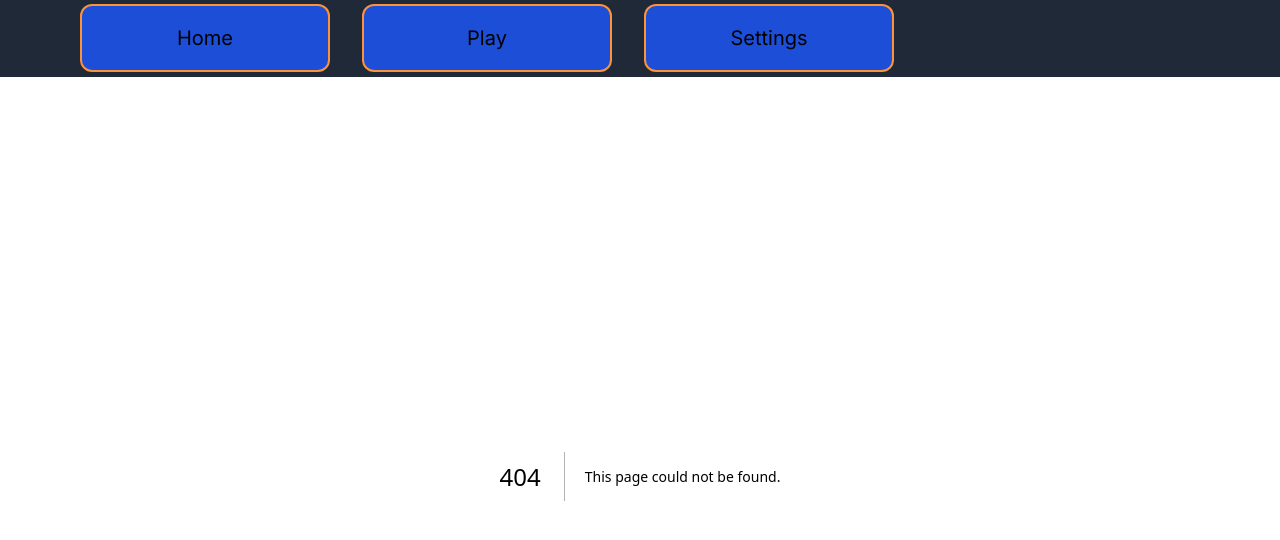
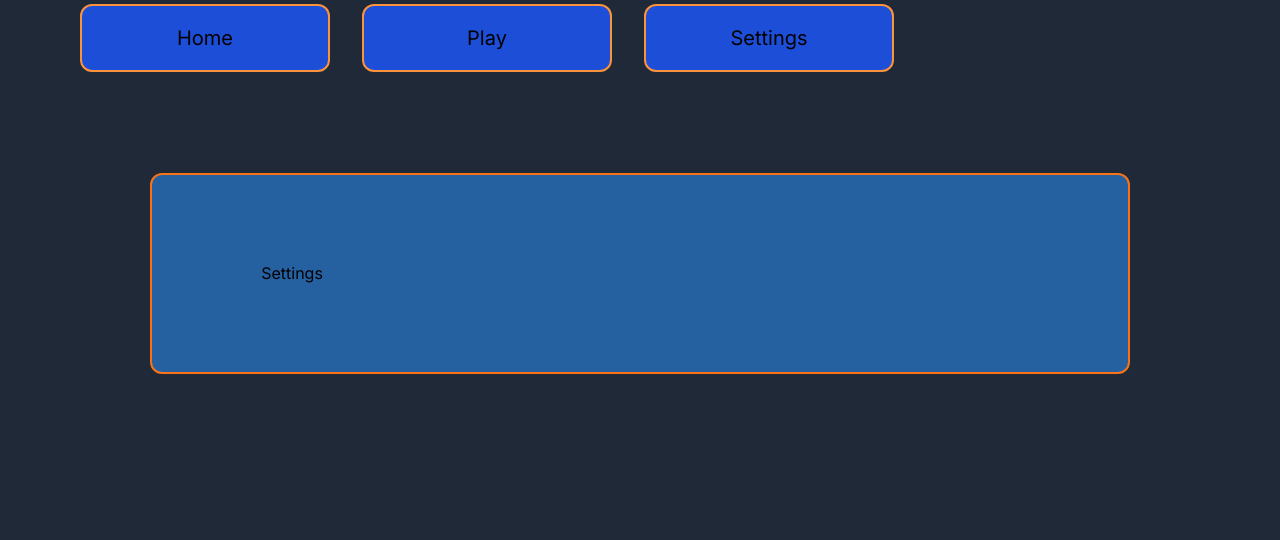
Before and after one commit to gijs-ve/Beathoven, a Next.js app: page /settings in a window 1280 px wide. Before the commit this address had no page. Shown: the top 540 px of the page. Built offline with nearby package versions, Linux system fonts and the light colour scheme.

Commit message:
feat: navBar

```diff
--- /dev/null
+++ b/src/app/play/page.tsx
@@ -0,0 +1,9 @@
+export default function Play() {
+  return (
+    <main className="flex min-h-screen flex-col items-center justify-between p-24 w-full bg-gray-800">
+      <div className="bg-blueish-100 w-[90%] px-[10%] py-[5%] rounded-xl border-2 border-orange-500">
+        <h1 className="my-8"> Play</h1>
+      </div>
+    </main>
+  );
+}
--- /dev/null
+++ b/src/app/settings/page.tsx
@@ -0,0 +1,9 @@
+export default function Settings() {
+  return (
+    <main className="flex min-h-screen flex-col items-center justify-between p-24 w-full bg-gray-800">
+      <div className="bg-blueish-100 w-[90%] px-[10%] py-[5%] rounded-xl border-2 border-orange-500">
+        <h1 className="my-8"> Settings</h1>
+      </div>
+    </main>
+  );
+}
--- a/src/components/Navbar/NavItem.tsx
+++ b/src/components/Navbar/NavItem.tsx
@@ -3,8 +3,10 @@
 
 export const NavItem = ({ navItem }: { navItem: T_NavItem }) => {
   return (
-    <button className="flex items-center justify-center px-16 py-8 h-4 text-xl border-xl border-2 rounded-xl mx-4 bg-blue-700 border-orange-400 w-[250px] hover:bg-orange-600">
-      <Link href={navItem.href}>{navItem.title}</Link>
-    </button>
+    <Link href={navItem.href}>
+      <button className="flex items-center justify-center px-16 py-8 h-4 text-xl border-xl border-2 rounded-xl mx-4 bg-blue-700 border-orange-400 w-[250px] hover:bg-orange-600">
+        {navItem.title}
+      </button>
+    </Link>
   );
 };
```
